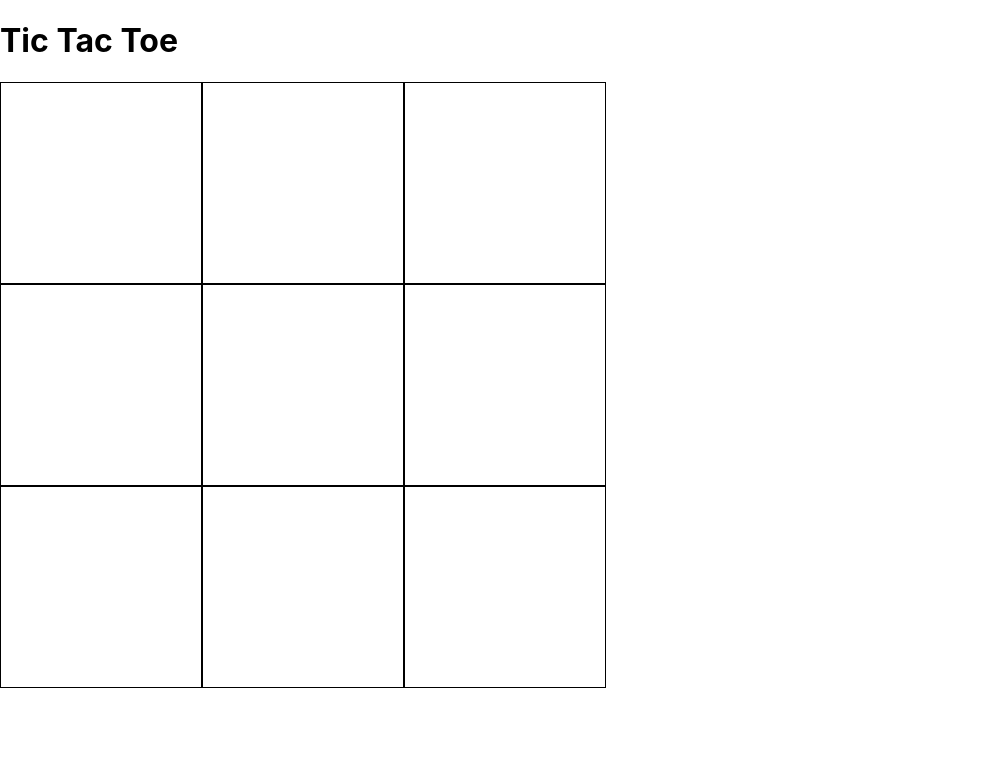
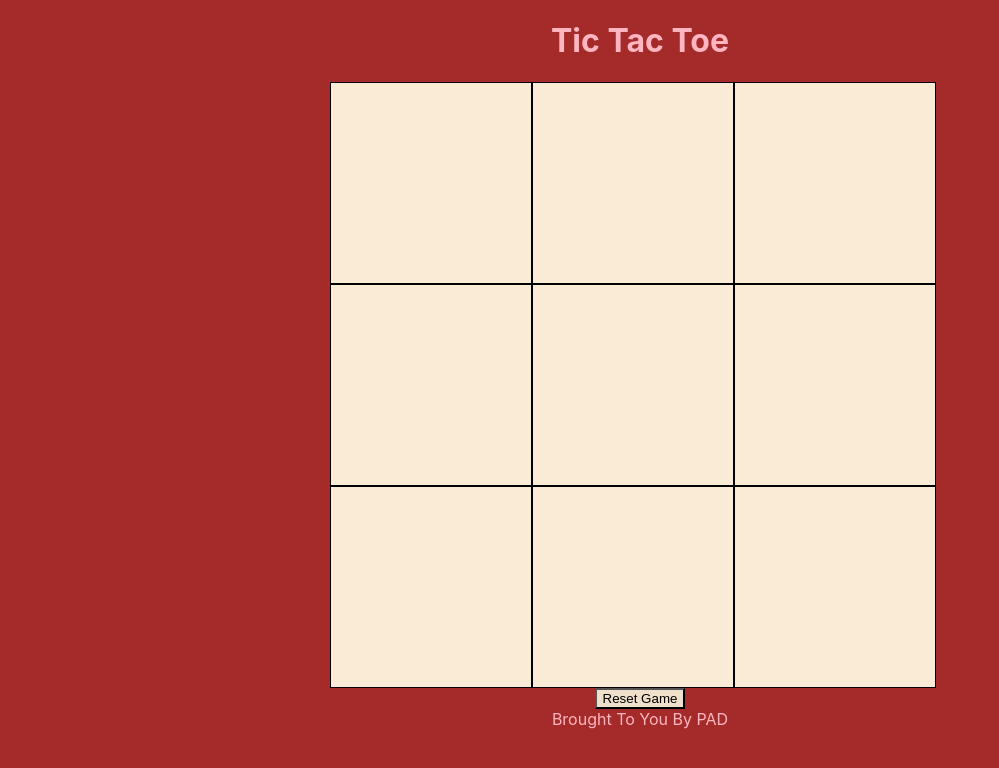
Before and after one commit to learn-academy-2023-golf/tic-tac-toe-alex-patsy-derek, a React (Create React App) app: page / in a window 1280 px wide. Shown: the top 768 px of the page, without its empty margins (0-999 px from the left). Built offline with nearby package versions, Linux system fonts and the light colour scheme.

Commit message:
finished styling tic tac toe app

```diff
--- a/src/App.css
+++ b/src/App.css
@@ -4,10 +4,33 @@
   border: 1px solid black;
   font-size: 150px;
   text-align: center;
+  background-color: antiquewhite;
 }
 
 .gameBoard {
   display: flex;
   flex-wrap: wrap;
   width: 620px;
+  margin: auto;
+
 }
+
+h1 {
+  text-align: center;
+  color: lightpink;
+}
+
+html {
+  background-color: brown;
+}
+
+button {
+  background-color: #EEE0CB;
+  display: block;
+  margin: auto;
+}
+
+footer {
+  text-align: center;
+  color: lightpink;
+}
--- a/src/App.js
+++ b/src/App.js
@@ -34,8 +34,11 @@ const App = () => {
      if (moves === 8) {
       alert('The game has ended!')
      }
+
   }}
-
+  const resetGame = () => {
+    window.location.reload()
+  }
   return (
     <>
       <h1>Tic Tac Toe</h1>
@@ -49,8 +52,10 @@ const App = () => {
         )
         )}
       </div>
+      <button onClick={resetGame}>Reset Game</button>
+      <footer>Brought To You By PAD</footer>
     </>
   )
 }
 
-export default App;
+export default App
--- a/src/components/Square.js
+++ b/src/components/Square.js
@@ -1,5 +1,5 @@
 
-import React from 'react';
+import React from 'react'
 
 const Square = (props) => {
   return (
@@ -9,7 +9,7 @@ const Square = (props) => {
     >
       {props.value}
     </div>
-  );
-};
+  )
+}
 
 export default Square;
```
